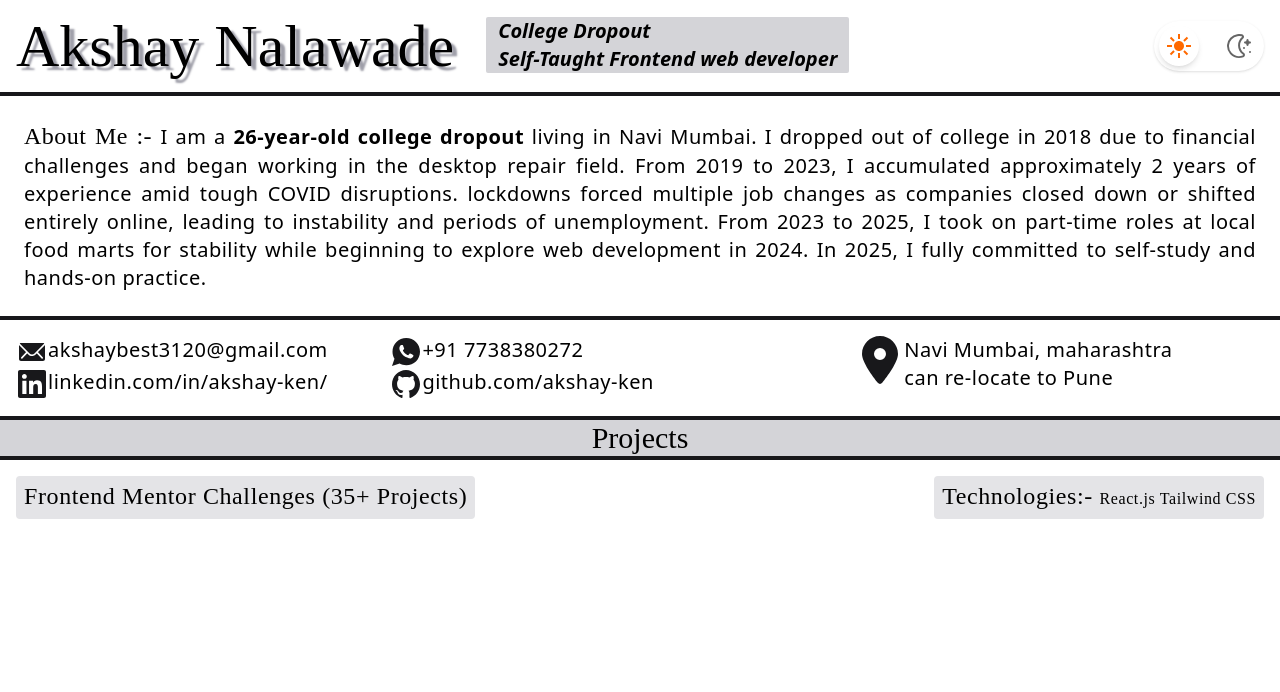
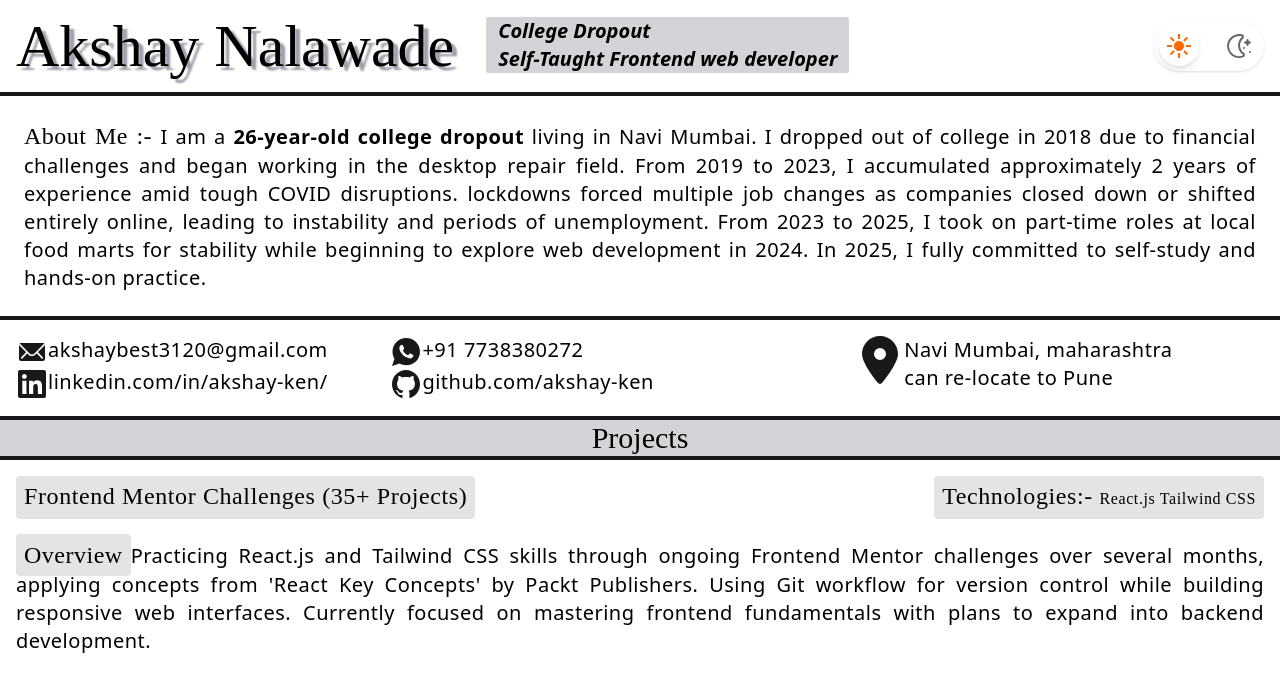
Before and after one commit to akshay-ken/Resume, a React (Vite) app: page / in a window 1280 px wide. Shown: the top 692 px of the page. Built offline with nearby package versions, Linux system fonts and the light colour scheme; a web font is replaced by a local one.

Commit message:
style: add overview with all the styling and text

```diff
--- a/src/components/ProjectSection.jsx
+++ b/src/components/ProjectSection.jsx
@@ -15,6 +15,17 @@ export function ProjectSection() {
             <span className="text-xs md:text-base">React.js Tailwind CSS</span>
           </p>
         </div>
+        <p className="font-web text-sm md:text-xl text-justify dark:text-zinc-200 leading-4 md:leading-7 tracking-tighter md:tracking-wide">
+          <span className="font-zcool text-base md:text-2xl dark:text-zinc-700 bg-zinc-200 rounded-sm p-1 md:p-2 dark:bg-zinc-300">
+            Overview
+          </span>
+          Practicing React.js and Tailwind CSS skills through ongoing Frontend
+          Mentor challenges over several months, applying concepts from 'React
+          Key Concepts' by Packt Publishers. Using Git workflow for version
+          control while building responsive web interfaces. Currently focused on
+          mastering frontend fundamentals with plans to expand into backend
+          development.
+        </p>
       </section>
     </section>
   );
```
